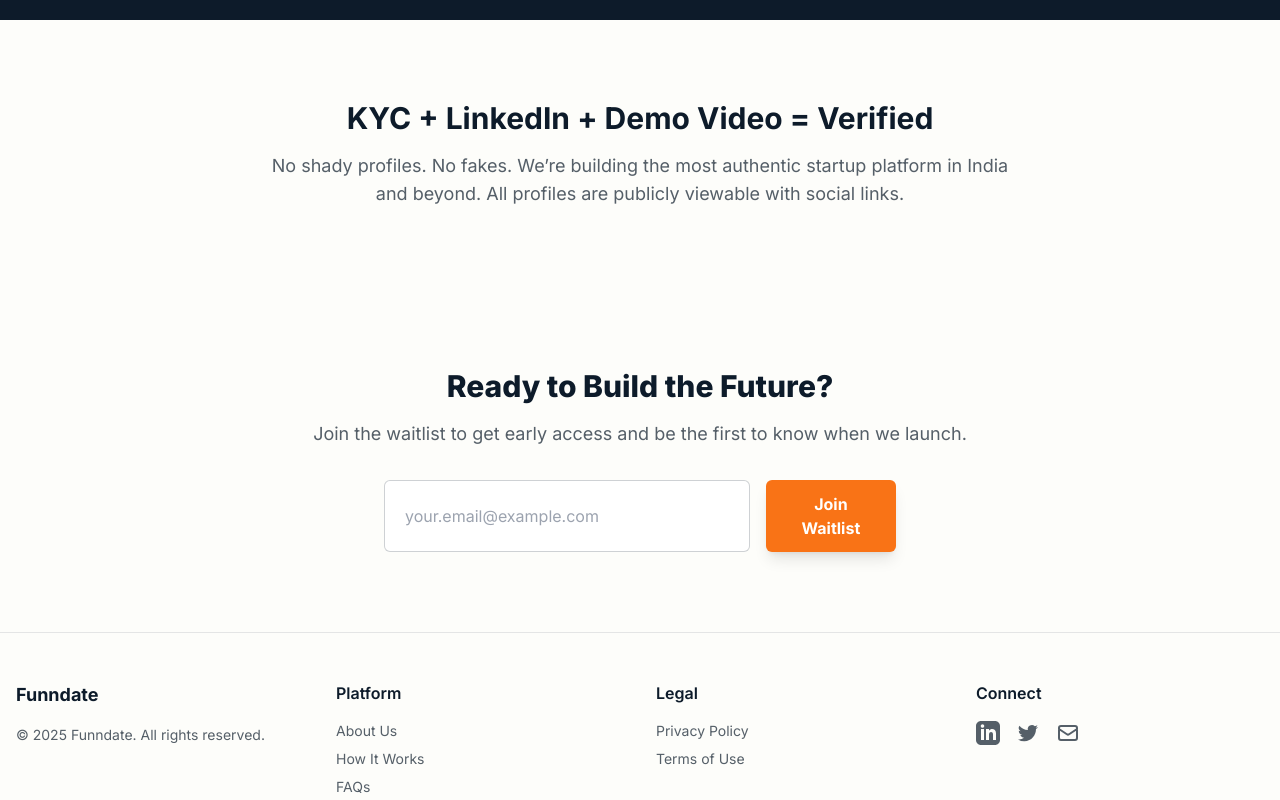
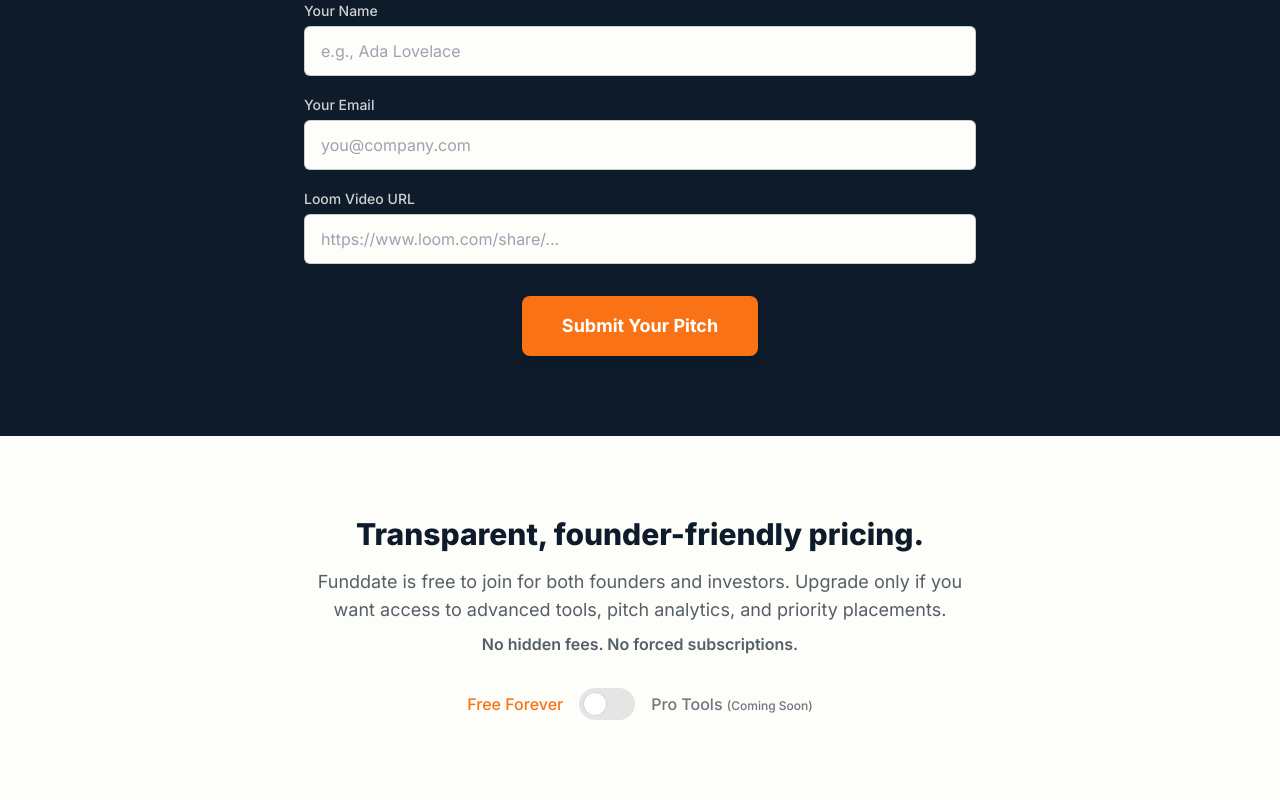
Before and after one commit to vishwaradhya10/funndate-project, a React (Vite) app in the folder funddate-frontend/: page / in a window 1280 px wide. Shown: the part 2480-3280 px from the top of the page. Built offline with nearby package versions, Linux system fonts and the light colour scheme; no server answers.

Commit message:
Feat: Add new Pricing section

```diff
--- a/funddate-frontend/src/App.jsx
+++ b/funddate-frontend/src/App.jsx
@@ -1,40 +1,34 @@
 import React from 'react';
 
 // Import all the section components
-import Header from './components/Header';
-import HeroSection from './components/HeroSection';
-import HowItWorksSection from './components/HowItWorksSection';
-import WhyFunndateSection from './components/WhyFunndateSection';
-import FounderJourneySection from './components/FounderJourneySection';
-import TransparencySection from './components/TransparencySection';
-import CTASection from './components/CTASection';
-import Footer from './components/Footer';
-import ChatButton from './components/ChatButton';
+import Header from './components/Header.jsx';
+import HeroSection from './components/HeroSection.jsx';
+import HowItWorksSection from './components/HowItWorksSection.jsx';
+import WhyFunndateSection from './components/WhyFunddateSection.jsx';
+import FounderJourneySection from './components/FounderJourneySection.jsx';
+import TransparencySection from './components/TransparencySection.jsx';
+import PitchSection from './components/PitchSection.jsx';
+import PricingSection from './components/PricingSection.jsx'; // <-- IMPORT THE NEW SECTION
+import CTASection from './components/CTASection.jsx';
+import Footer from './components/Footer.jsx';
+import ChatButton from './components/ChatButton.jsx';
 
-/**
- * The main App component that assembles the entire landing page.
- * It imports and renders each section in the correct order.
- */
+
 function App() {
   return (
     <div className="bg-background font-sans text-gray-800">
-      {/* The main header/navigation bar */}
       <Header />
-
-      {/* The main content of the page, organized by sections */}
       <main>
         <HeroSection />
         <HowItWorksSection />
         <WhyFunndateSection />
         <FounderJourneySection />
         <TransparencySection />
+        <PitchSection />
+        <PricingSection /> {/* <-- ADD THE NEW SECTION HERE */}
         <CTASection />
       </main>
-
-      {/* The footer section */}
       <Footer />
-
-      {/* A floating chat button for user support */}
       <ChatButton />
     </div>
   );
--- /dev/null
+++ b/funddate-frontend/src/components/PitchSection.jsx
@@ -0,0 +1,79 @@
+import React, { useState } from 'react';
+
+const PitchSection = () => {
+    // We will add the logic to connect this to the backend later
+    const [name, setName] = useState('');
+    const [email, setEmail] = useState('');
+    const [loomUrl, setLoomUrl] = useState('');
+    const [message, setMessage] = useState('');
+    const [status, setStatus] = useState('idle');
+
+    const handleSubmit = (e) => {
+        e.preventDefault();
+        // For now, we'll just show a placeholder message
+        setMessage('This form is not connected yet. Coming soon!');
+    };
+
+    return (
+        <section className="py-20 bg-navy" id="pitch">
+            <div className="container mx-auto px-6 text-center">
+                <div className="max-w-2xl mx-auto">
+                    <h2 className="text-3xl font-extrabold text-white">Ready to Pitch?</h2>
+                    <p className="mt-4 text-lg text-white/70">
+                        Record a 2-minute Loom video explaining your vision. The best pitches will be featured to our network of verified investors.
+                    </p>
+                    <form onSubmit={handleSubmit} className="mt-8 space-y-4 text-left">
+                        <div>
+                            <label htmlFor="name" className="text-sm font-medium text-white/80">Your Name</label>
+                            <input
+                                id="name"
+                                type="text"
+                                value={name}
+                                onChange={(e) => setName(e.target.value)}
+                                placeholder="e.g., Ada Lovelace"
+                                className="mt-1 w-full px-4 py-3 text-base text-navy bg-background border border-navy/20 rounded-md focus:outline-none focus:ring-2 focus:ring-orange-accent"
+                            />
+                        </div>
+                        <div>
+                            <label htmlFor="email" className="text-sm font-medium text-white/80">Your Email</label>
+                            <input
+                                id="email"
+                                type="email"
+                                value={email}
+                                onChange={(e) => setEmail(e.target.value)}
+                                placeholder="you@company.com"
+                                className="mt-1 w-full px-4 py-3 text-base text-navy bg-background border border-navy/20 rounded-md focus:outline-none focus:ring-2 focus:ring-orange-accent"
+                            />
+                        </div>
+                        <div>
+                            <label htmlFor="loomUrl" className="text-sm font-medium text-white/80">Loom Video URL</label>
+                            <input
+                                id="loomUrl"
+                                type="url"
+                                value={loomUrl}
+                                onChange={(e) => setLoomUrl(e.target.value)}
+                                placeholder="https://www.loom.com/share/..."
+                                className="mt-1 w-full px-4 py-3 text-base text-navy bg-background border border-navy/20 rounded-md focus:outline-none focus:ring-2 focus:ring-orange-accent"
+                            />
+                        </div>
+                        <div className="text-center pt-4">
+                            <button
+                                type="submit"
+                                className="bg-orange-accent text-white font-bold px-10 py-4 rounded-lg shadow-lg text-lg hover:bg-orange-600 transform hover:scale-105 transition-all disabled:bg-gray-400"
+                            >
+                                Submit Your Pitch
+                            </button>
+                        </div>
+                    </form>
+                     {message && (
+                        <p className="mt-4 text-sm font-semibold text-white">
+                            {message}
+                        </p>
+                    )}
+                </div>
+            </div>
+        </section>
+    );
+};
+
+export default PitchSection;
--- /dev/null
+++ b/funddate-frontend/src/components/PricingSection.jsx
@@ -0,0 +1,46 @@
+import React, { useState } from 'react';
+
+const PricingSection = () => {
+    // A state to manage the toggle. We'll set 'free' as the default.
+    const [plan, setPlan] = useState('free');
+
+    return (
+        <section className="py-20 bg-background" id="pricing">
+            <div className="container mx-auto px-6 text-center">
+                <div className="max-w-2xl mx-auto">
+                    <h2 className="text-3xl font-extrabold text-navy">
+                        Transparent, founder-friendly pricing.
+                    </h2>
+                    <p className="mt-4 text-lg text-navy/70">
+                        Funddate is free to join for both founders and investors. Upgrade only if you want access to advanced tools, pitch analytics, and priority placements.
+                    </p>
+                    <p className="mt-2 text-navy/70 font-semibold">
+                        No hidden fees. No forced subscriptions.
+                    </p>
+
+                    {/* Toggle Switch */}
+                    <div className="mt-8 flex justify-center items-center space-x-4">
+                        <span className={`font-medium ${plan === 'free' ? 'text-orange-accent' : 'text-navy/60'}`}>
+                            Free Forever
+                        </span>
+                        <label htmlFor="plan-toggle" className="relative inline-flex items-center cursor-pointer">
+                            <input
+                                type="checkbox"
+                                id="plan-toggle"
+                                className="sr-only peer"
+                                checked={plan === 'pro'}
+                                onChange={() => setPlan(plan === 'free' ? 'pro' : 'free')}
+                            />
+                            <div className="w-14 h-8 bg-navy/10 rounded-full peer peer-checked:after:translate-x-full peer-checked:after:border-white after:content-[''] after:absolute after:top-1 after:left-[4px] after:bg-white after:border-gray-300 after:border after:rounded-full after:h-6 after:w-6 after:transition-all peer-checked:bg-orange-accent"></div>
+                        </label>
+                        <span className={`font-medium ${plan === 'pro' ? 'text-orange-accent' : 'text-navy/60'}`}>
+                            Pro Tools <span className="text-xs">(Coming Soon)</span>
+                        </span>
+                    </div>
+                </div>
+            </div>
+        </section>
+    );
+};
+
+export default PricingSection;
```
Also changed, not shown: 1 other file (tests, documents, lock files or other folders).
